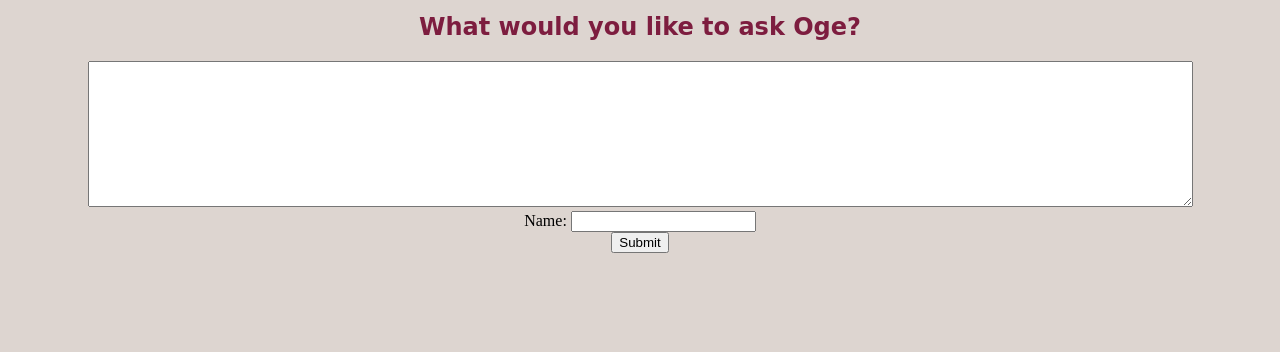
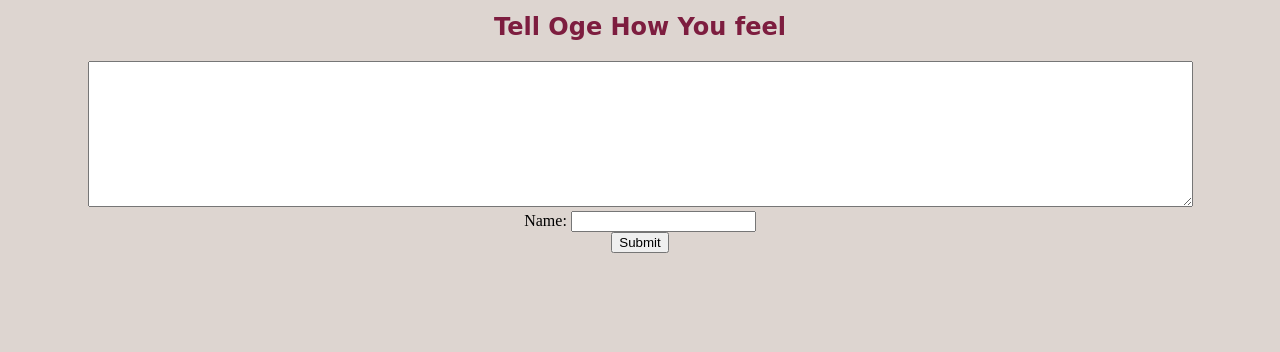
Before and after one commit to ivanasamy/OGE-CSSI, a Python web app: template dear-oge/templates/front.html in a window 1280 px wide. Shown: the part 278-630 px from the top of the page. Run offline with Jinja, Linux system fonts and the light colour scheme; the template is opened without the code that fills it, so the values that code supplies are empty; some libraries are stand-ins or nearby versions.

Commit message:
finalFINAL

```diff
--- a/dear-oge/templates/front.html
+++ b/dear-oge/templates/front.html
@@ -23,7 +23,7 @@
 
 
   <ul>
-    <li><a href="/">Ask your Question</a></li>
+    <li><a href="/">Talk to Oge</a></li>
     <li><a href="/waystohappy">Ways To Be Happy</a></li>
     <li><a href="/past">Past</a></li>
     <li><a href="/about">About</a></li>
@@ -33,7 +33,7 @@
 
 
   <div align="center">
-    <h2> What would you like to ask Oge?</h2>
+    <h2> Tell Oge How You feel</h2>
     <form name="input_form" action="/" method="post">
       <textarea id = "text_area_box" name="message" rows="5" cols="75"> </textarea>
       <br> Name: <input name="username" type="text"> </input>
```
Also changed, not shown: 2 other files.
